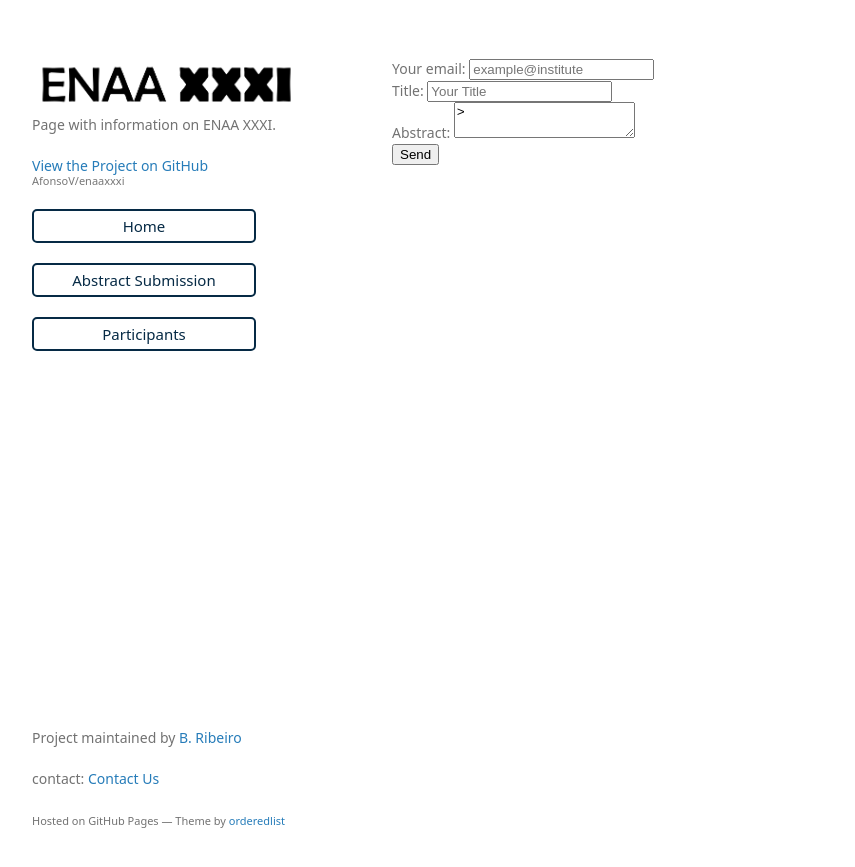
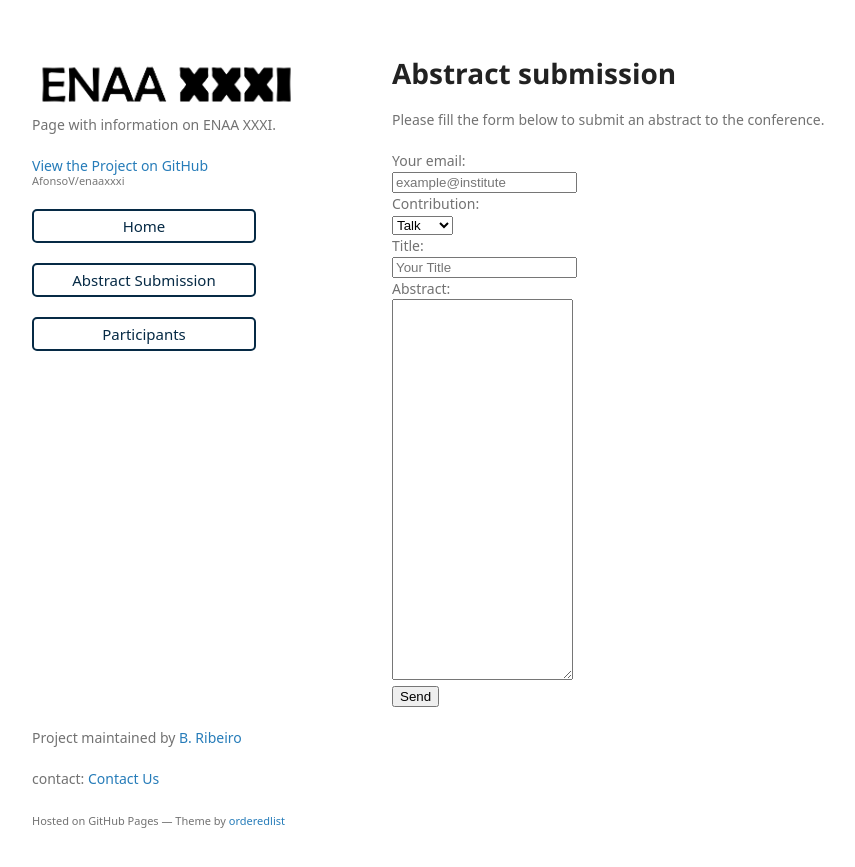
Before and after one commit to AfonsoV/enaaxxxi, a Jekyll site: the page built from abstract.md, in a window 1280 px wide. Shown: the top 867 px of the page, without its empty margins (178-1033 px from the left). Built offline with Jekyll 4.4.1, drawn with Linux system fonts in a browser that asks for light colours; some web fonts are replaced; our own code applies the rules of GitHub Pages for plain Markdown files.

Commit message:
Add files via upload

```diff
--- a/abstract.md
+++ b/abstract.md
@@ -1,20 +1,36 @@
+# Abstract submission
+
+
+Please fill the form below to submit an abstract to the conference.
+
 <form
   action="https://formspree.io/f/mgepgkyn"
   method="POST"
 >
   <label>
     Your email:
+<br>
     <input type="email" name="_replyto" placeholder="example@institute">
   </label>
 <br>
+   <label>Contribution:</label>
+<br>
+   <select name="contribution" required>
+      <option value="talk">Talk</option>
+      <option value="poster">Poster</option>
+   </select>
+<br>
  <label>
     Title:
+<br>
     <input type="text" name="title" placeholder="Your Title">
   </label>
 <br>
   <label>
     Abstract:
-    <textarea name="abstract" placeholder="Your Abstract Here">></textarea>
+<br>
+    <textarea name="abstract" rows="25" placeholder="Your Abstract Here">
+    </textarea>
   </label>
 <br>
 
```
